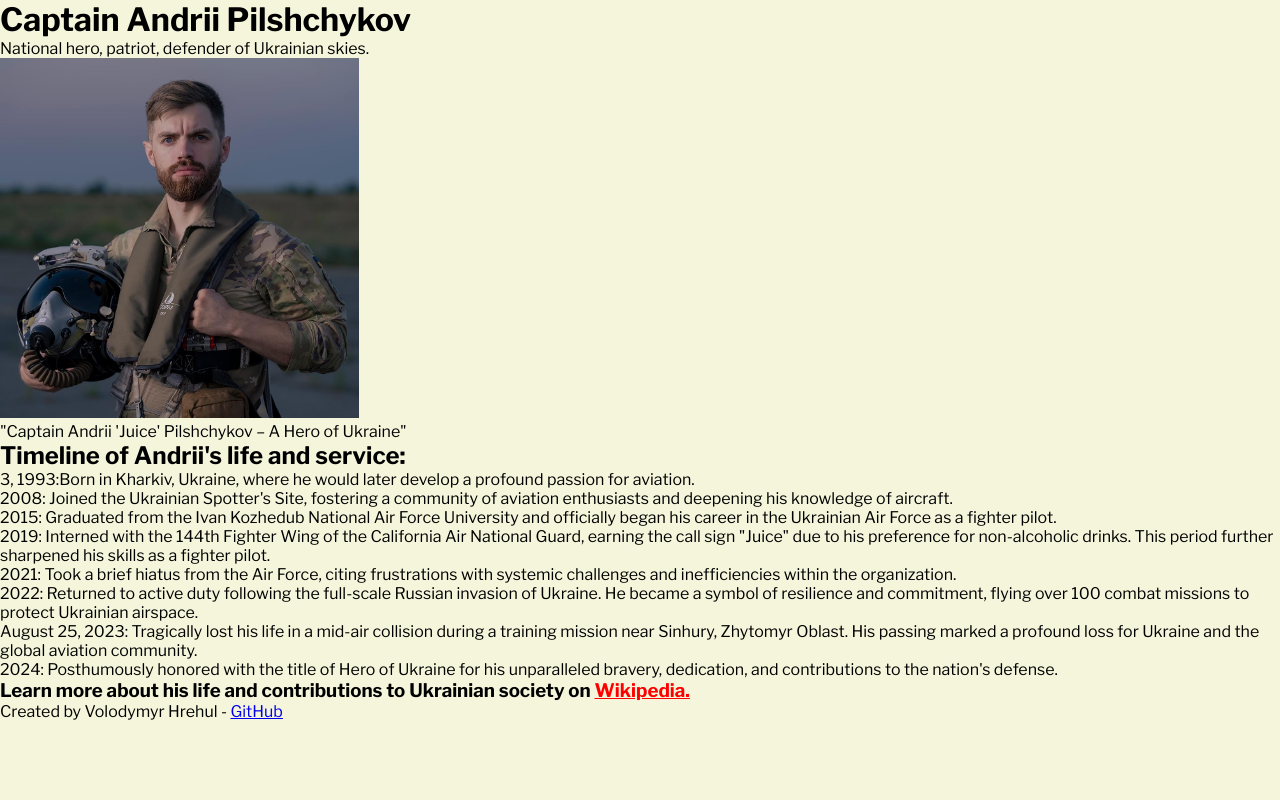
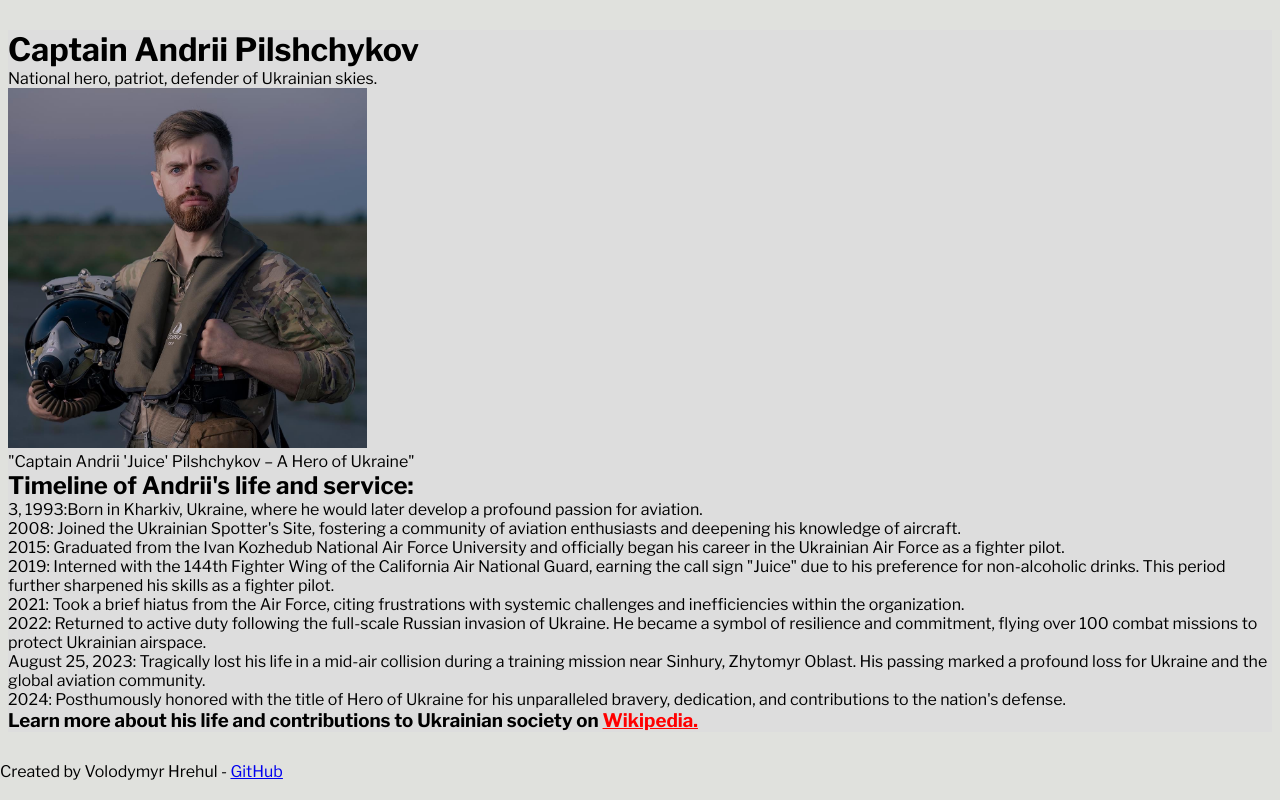
Before and after one commit to Premisterio/Mini-projects, a PHP site: page / in a window 1280 px wide. Run offline with PHP 8.4, Linux system fonts and the light colour scheme.

Commit message:
Minor changes in color and font, added margin main

```diff
--- a/tribute-page/styles.css
+++ b/tribute-page/styles.css
@@ -11,10 +11,17 @@
         font-style: normal;
 }
 
+html {
+    background-color: #e0e1dd;
+}
 
-html {
-    background-color: beige;
+main {
+    background-color: #dddddd;
+    margin: 30px 8px;
+    color: #000;
 }
+
+
 
 /* !Must be centered, resize responsively,  */
 img {
@@ -24,6 +31,9 @@ img {
     max-height: fit-content;
 }
 
+footer {
+    color: #000;
+}
 
 /* !Customize the link */
 #tribute-link {
```
